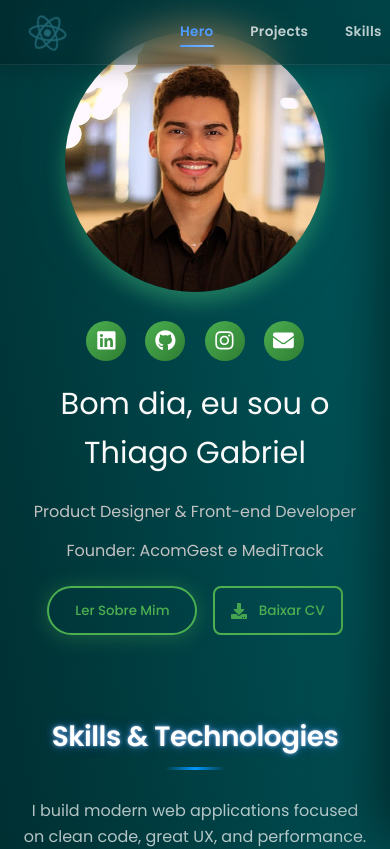
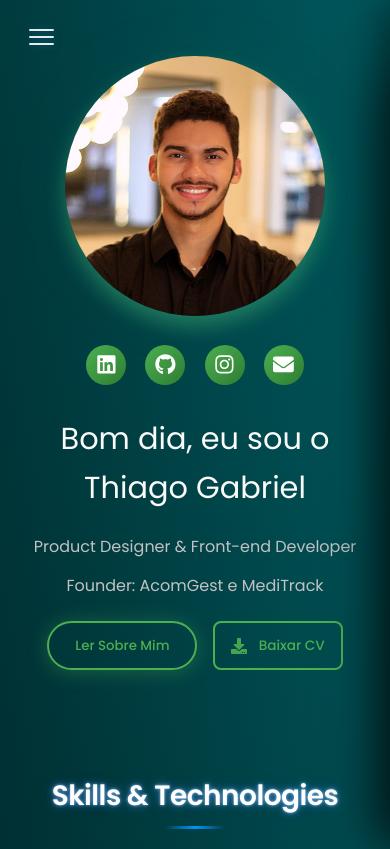
Before and after one commit to Thiagogmr1/thiago-portfolio, a React (Vite) app: page / in a window 390 px wide. Shown: the top 849 px of the page. Built offline with nearby package versions, Linux system fonts and the light colour scheme.

Commit message:
refactor: responsividade navbar-mob ajustada

```diff
--- a/src/components/NavBar/NavBar.css
+++ b/src/components/NavBar/NavBar.css
@@ -164,6 +164,12 @@
     width: 100%;
 }
 
+.navbar-links a {
+    color: inherit;
+    text-decoration: none;
+}
+
+
 /* ================================
    MOBILE MENU BUTTON (opcional)
 ================================ */
@@ -204,3 +210,128 @@
 .mobile-menu-toggle.active span:nth-child(3) {
     transform: rotate(-45deg) translate(7px, -7px);
 }
+
+
+/* ================================
+   NAVBAR — MOBILE MINIMAL
+================================ */
+
+@media (max-width: 768px) {
+
+    .navbar {
+        height: auto;
+        background: transparent;
+        backdrop-filter: none;
+        -webkit-backdrop-filter: none;
+        border-bottom: none;
+        box-shadow: none;
+        pointer-events: none;
+    }
+
+    .navbar::before {
+        display: none;
+    }
+
+    .navbar-container {
+        display: block;
+        padding: 0;
+    }
+
+    .navbar-logo {
+        display: none;
+    }
+
+    /* Botão flutuante */
+    .mobile-menu-toggle {
+        display: flex;
+        position: fixed;
+        top: 1.2rem;
+        left: 1.2rem;
+        z-index: 1200;
+        pointer-events: auto;
+
+        backdrop-filter: blur(10px);
+        -webkit-backdrop-filter: blur(10px);
+        border-radius: 10px;
+        padding: 0.6rem;
+    }
+
+    /* Menu lateral */
+    .navbar-links {
+        position: fixed;
+        top: 0;
+        right: -100%;
+        width: 280px;
+        height: 100vh;
+
+        flex-direction: column;
+        justify-content: flex-start;
+        align-items: flex-start;
+
+        gap: 0;
+        padding: 6rem 2rem 2rem;
+
+        background: rgba(0, 0, 0, 0.595);
+        backdrop-filter: blur(30px);
+        -webkit-backdrop-filter: blur(30px);
+
+        border-left: 1px solid rgba(79, 156, 255, 0.2);
+        box-shadow: -10px 0 40px rgba(0, 0, 0, 0.5);
+
+        transition: right 0.4s cubic-bezier(0.4, 0, 0.2, 1);
+        z-index: 1100;
+        pointer-events: auto;
+    }
+
+    .navbar-links a {
+    display: block;
+    width: 100%;
+    height: 100%;
+    padding: 1rem 0;
+    }
+
+    .navbar-links.active {
+        right: 0;
+    }
+
+    .navbar-links li {
+        width: 100%;
+        padding: 1rem 0;
+        font-size: 1.05rem;
+        border-bottom: 1px solid rgba(255, 255, 255, 0.06);
+    }
+
+    .navbar-links li::after {
+        bottom: 0;
+        height: 1px;
+    }
+
+    .navbar-links li:hover {
+        transform: translateX(-4px);
+        padding-left: 0.5rem;
+    }
+}
+
+/* ================================
+   MOBILE — FULL WIDTH
+================================ */
+
+@media (max-width: 480px) {
+    .navbar-links {
+        width: 100%;
+    }
+}
+
+@media (max-width: 768px) {
+    .navbar-links a:active {
+        background: rgba(255, 255, 255, 0.05);
+        border-radius: 6px;
+    }
+}
+
+
+@media (max-width: 768px) {
+    .navbar-links li::before {
+        display: none;
+    }
+}
--- a/src/components/NavBar/NavBar.jsx
+++ b/src/components/NavBar/NavBar.jsx
@@ -2,12 +2,13 @@ import { useState, useEffect } from 'react';
 import '../NavBar/NavBar.css';
 import logoReact from '../../assets/logoReact.svg';
 
+const sections = ['hero', 'projects', 'skills', 'achievements', 'certifications'];
+
 export default function Navbar() {
+
   const [scrolled, setScrolled] = useState(false);
   const [mobileMenuOpen, setMobileMenuOpen] = useState(false);
   const [activeLink, setActiveLink] = useState('hero');
-
-  const sections = ['hero', 'projects', 'skills', 'achievements', 'certifications'];
 
   useEffect(() => {
     const handleScroll = () => {
@@ -70,7 +71,13 @@ export default function Navbar() {
               key={section}
               className={activeLink === section ? 'active' : ''}
             >
-              <a onClick={() => handleLinkClick(section)}>
+              <a
+                href={`#${section}`}
+                onClick={(e) => {
+                  e.preventDefault();
+                  handleLinkClick(section);
+                }}
+              >
                 {section.charAt(0).toUpperCase() + section.slice(1)}
               </a>
             </li>
--- a/src/styles/hero.css
+++ b/src/styles/hero.css
@@ -272,8 +272,8 @@
 
 @media (max-width: 480px) {
     .hero {
-        padding: 2rem 1rem;
-        gap: 2.2rem;
+        padding: 3.5rem 1rem;
+        gap: 2.9rem;
     }
 
     .hero-profile-image {
```
